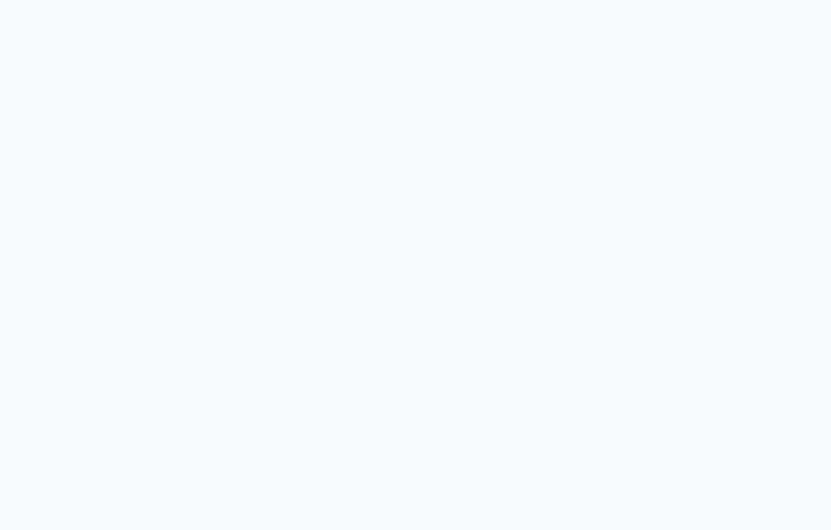
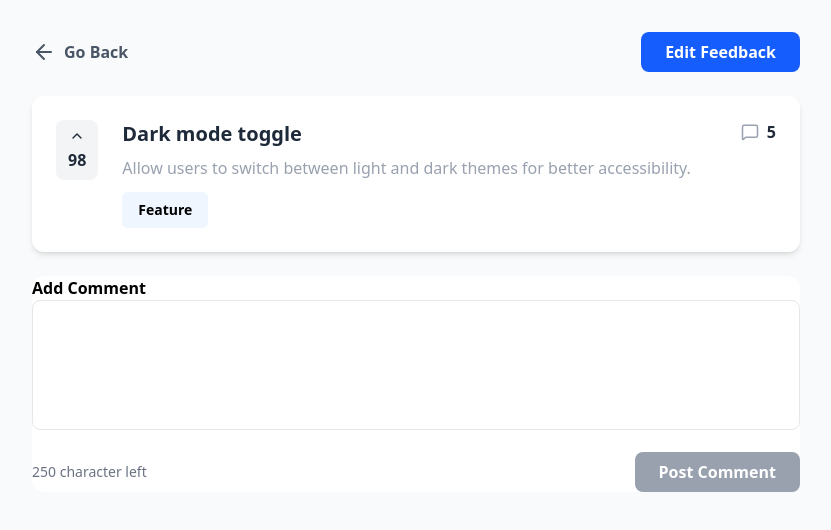
Before and after one commit to ayezabashir/Product-Feedback, a React (Vite) app: page /feedback/1 in a window 1280 px wide. Shown: the top 530 px of the page, without its empty margins (224-1055 px from the left). Built offline with nearby package versions, Linux system fonts and the light colour scheme.

Commit message:
add comments on feedback

```diff
--- a/src/components/DetailView.jsx
+++ b/src/components/DetailView.jsx
@@ -1,74 +1,130 @@
 import { ArrowLeft, ChevronUp, MessageSquare } from "lucide-react";
+import { useState } from "react";
 
-const DetailView = () => {
+const DetailView = ({
+  feedback,
+  comments,
+  onBack,
+  onUpvote,
+  onOpenEdit,
+  onAddComment,
+}) => {
+  const [newComment, setNewComment] = useState("");
+  const handlePost = () => {
+    if (!newComment.trim()) return;
+    const comment = {
+      id: Date.now(),
+      name: "current user",
+      username: "@currentuser",
+      avatar: "https://i.pravatar.cc/150?img=70",
+      text: newComment,
+      date: "just now",
+    };
+    onAddComment(feedback.id, comment);
+    setNewComment("");
+  };
   return (
     <div className="max-w-3xl mx-auto space-y-6">
       <div className="flex justify-between items-center">
-        <button className="cursor-pointer flex items-center gap-2 text-gray-600 hover:text-gray-800 font-semibold">
+        <button
+          onClick={onBack}
+          className="cursor-pointer flex items-center gap-2 text-gray-600 hover:text-gray-800 font-semibold"
+        >
           <ArrowLeft />
           Go Back
         </button>
-        <button className="bg-blue-600 hover:bg-blue-700 text-white px-6 py-2 rounded-lg font-semibold transition-all">
+        <button
+          onClick={onOpenEdit}
+          className="bg-blue-600 hover:bg-blue-700 text-white px-6 py-2 rounded-lg font-semibold transition-all"
+        >
           Edit Feedback
         </button>
       </div>
       <div className="bg-white rounded-xl p-6 shadow-md">
         <div className="flex items-start gap-6">
           <button
-            className={`flex flex-col items-center gap-1 rounded-lg px-3 py-2 transition-all`}
+            onClick={onUpvote}
+            className={`flex flex-col items-center gap-1 rounded-lg px-3 py-2 transition-all
+              ${feedback.upvoted ? "bg-blue-600 text-white" : "bg-gray-100 hover:bg-blue-100 text-gray-800"}
+              `}
           >
             <ChevronUp size={16} />
+            <span className="font-bold text-gray-800">{feedback.upvotes}</span>
           </button>
           <div className="flex-1">
             <h2 className="font-bold text-gray-800 text-xl mb-2">
-              Feedback Title
+              {feedback.title}
             </h2>
-            <p className="text-gray-300 mb-3">Feedback description</p>
+            <p className="text-gray-400 mb-3">{feedback.description}</p>
             <span className="inline-block bg-blue-50 hover:bg-blue-600 px-4 py-2 rounded-md text-sm font-semibold">
-              Feedback Category
+              {feedback.category}
             </span>
           </div>
           <div className="flex items-center gap-2">
             <MessageSquare className="text-gray-400" size={18} />
-            <span className="font-bold text-gray-800">Feedback Comments</span>
+            <span className="font-bold text-gray-800">{feedback.comments}</span>
           </div>
         </div>
       </div>
+      {comments && comments.length > 0 && (
         <div className="bg-white rounded-xl p-6">
-        <h3 className="font-bold text-gray-800 text-lg mb-6">Comment Length</h3>
+          <h3 className="font-bold text-gray-800 text-lg mb-6">
+            {comments.length} comments
+          </h3>
           <div className="space-y-6">
-          <div className="flex gap-4">
-            <img src="" alt="" className="w-10 h-10 rounded-full" />
+            {comments.map((comment, index) => (
+              <div>
+                <div key={index} className="flex gap-4">
+                  <img
+                    src={comment.avatar}
+                    alt={comment.name}
+                    className="w-10 h-10 rounded-full"
+                  />
                   <div className="flex-1">
                     <div className="flex justify-between items-start mb-2">
                       <div>
                         <h4 className="font-bold text-gray-800 text-sm">
-                    Comment Name
+                          {comment.name}
                         </h4>
-                  <p className="text-gray-600 text-sm">Comment User Name</p>
+                        <p className="text-gray-600 text-sm">
+                          {comment.username}
+                        </p>
                       </div>
                       <button className="text-blue-600 font-semibold text-sm hover:underline">
                         Reply
                       </button>
                     </div>
                     <p className="text-gray-600 text-sm leading-relaxed">
-                Comment Text
+                      {comment.text}
                     </p>
                   </div>
                 </div>
+                {index < comments.length - 1 && (
                   <div className="border-b border-gray-100 mt-6"></div>
+                )}
+              </div>
+            ))}
           </div>
         </div>
+      )}
       <div className="bg-white rounded-xl mt-6">
         <h3 className="font-bold">Add Comment</h3>
         <textarea
           className="w-full border border-gray-200 rounded-lg p-4 text-gray-700 resize-none focus:outline-none focus:ring-2 focus:ring-purple-500"
           rows="4"
           maxLength={250}
+          value={newComment}
+          onChange={(e) => setNewComment(e.target.value)}
         />
         <div className="flex justify-between items-center mt-4">
-          <span className="text-gray-500 text-sm">Characters Left</span>
-          <button className="bg-purple-600 hover:bg-purple-700 disabled:bg-gray-400 disabled:cursor-not-allowed text-white px-6 py-2 rounded-lg font-semibold transition-all">
+          <span className="text-gray-500 text-sm">
+            {250 - newComment.length} character left
+          </span>
+          <button
+            disabled={!newComment.trim()}
+            onClick={handlePost}
+            className="bg-purple-600 hover:bg-purple-700 disabled:bg-gray-400 disabled:cursor-not-allowed text-white px-6 py-2 rounded-lg font-semibold transition-all"
+          >
             Post Comment
           </button>
         </div>
--- a/src/data/initialData.js
+++ b/src/data/initialData.js
@@ -74,6 +74,7 @@ export const initialComments = {
       username: "@designqueen",
       avatar: "https://i.pravatar.cc/150?img=70",
       text: "I think adding a dark mode toggle would greatly improve usability, especially for users who work late at night or prefer a low-light interface. It could also reduce eye strain significantly.",
+      date: "20-Feb-2026",
     },
     {
       id: 2,
@@ -81,6 +82,7 @@ export const initialComments = {
       username: "@codewizard",
       avatar: "https://i.pravatar.cc/150?img=69",
       text: "There should be an option to filter search results by date, relevance, or popularity. This would help users find exactly what they’re looking for without having to scroll through irrelevant results, improving the overall experience.",
+      date: "02-March-2024",
     },
   ],
 };
--- a/src/pages/DetailsPage.jsx
+++ b/src/pages/DetailsPage.jsx
@@ -1,10 +1,11 @@
 import { useLocation, useNavigate, useParams } from "react-router-dom";
 import DetailView from "../components/DetailView";
 import { useDispatch, useSelector } from "react-redux";
-import { useMemo } from "react";
+import { useEffect, useMemo } from "react";
 import {
   addComment,
   deleteSuggestion,
+  toggleUpvote,
   updateSuggestion,
 } from "../store/feedbackSlice";
 
@@ -19,17 +20,22 @@ const DetailsPage = () => {
   const comments = useSelector((state) => state.feedback.comments);
 
   const feedback = useMemo(() => {
-    suggestions.find((suggestion) => suggestion.id === suggestionId);
+    return suggestions.find((suggestion) => suggestion.id === suggestionId);
   }, [suggestions, suggestionId]);
 
+  useEffect(() => {
+    if (!feedback) {
+      navigate("/");
+      return null;
+    }
+  }, [feedback, navigate]);
   if (!feedback) {
-    navigate("/");
     return null;
   }
 
   const isEditRoute = location.pathname.endsWith("/edit");
   const closeModal = () => navigate(-1);
-  const handleUpvote = () => dispatch(handleUpvote(feedback.id));
+  const handleUpvote = () => dispatch(toggleUpvote(feedback.id));
   const handleAddComment = (suggestionId, comment) => {
     dispatch(addComment({ suggestionId, comment }));
   };
@@ -47,7 +53,7 @@ const DetailsPage = () => {
     <div className="max-w-3xl mx-auto space-y-6">
       <DetailView
         feedback={feedback}
-        comments={comments[feedback.id] || {}}
+        comments={comments[feedback.id] || []}
         onBack={() => navigate("/")}
         onUpvote={handleUpvote}
         onOpenEdit={() => navigate(`/feedback/${feedback.id}/edit`)}
```
Lines whose indentation alone changed are shown as unchanged.
